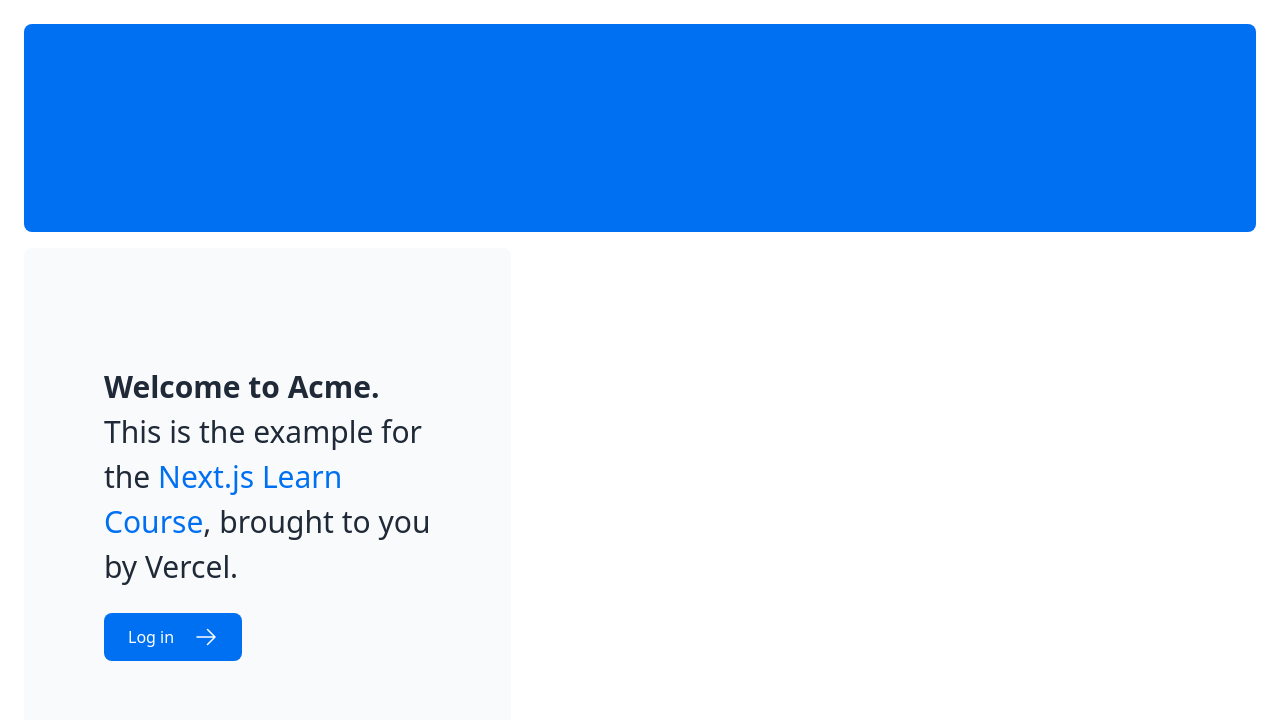
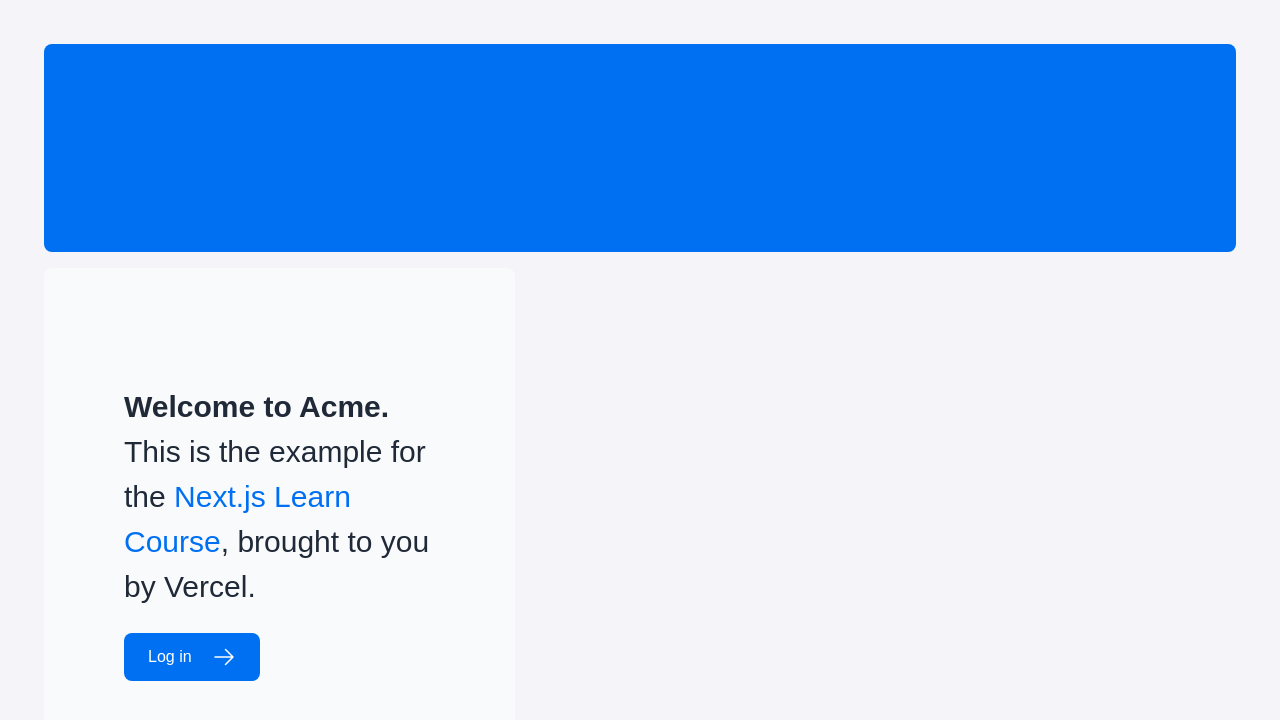
Before and after one commit to tomhula/jecarate, a Next.js app: page / in a window 1280 px wide. Shown: the top 720 px of the page. Built offline with nearby package versions, Linux system fonts and the light colour scheme.

Commit message:
Add global styling

```diff
--- a/app/ui/global.css
+++ b/app/ui/global.css
@@ -16,3 +16,61 @@
   -webkit-appearance: none;
   margin: 0;
 }
+
+body {
+  font-family: Arial, sans-serif;
+  display: flex;
+  flex-direction: column;
+  align-items: center;
+  margin: 0;
+  padding: 20px;
+  background-color: #f4f4f9;
+}
+
+.food-options {
+  display: flex;
+  justify-content: center;
+  gap: 20px;
+  margin-bottom: 20px;
+}
+
+.food-option {
+  padding: 10px 20px;
+  background-color: #ffffff;
+  border: 2px solid #ccc;
+  border-radius: 10px;
+  cursor: pointer;
+  transition: all 0.3s ease;
+}
+
+.food-option:hover {
+  border-color: #007BFF;
+  color: #007BFF;
+}
+
+.message, form {
+  text-align: center;
+}
+
+.hidden {
+  display: none;
+}
+
+.form-question {
+  margin-bottom: 15px;
+}
+
+button {
+  padding: 10px 20px;
+  background-color: #007BFF;
+  color: white;
+  border: none;
+  border-radius: 5px;
+  cursor: pointer;
+  font-size: 16px;
+  transition: background-color 0.3s ease;
+}
+
+button:hover {
+  background-color: #0056b3;
+}
```
